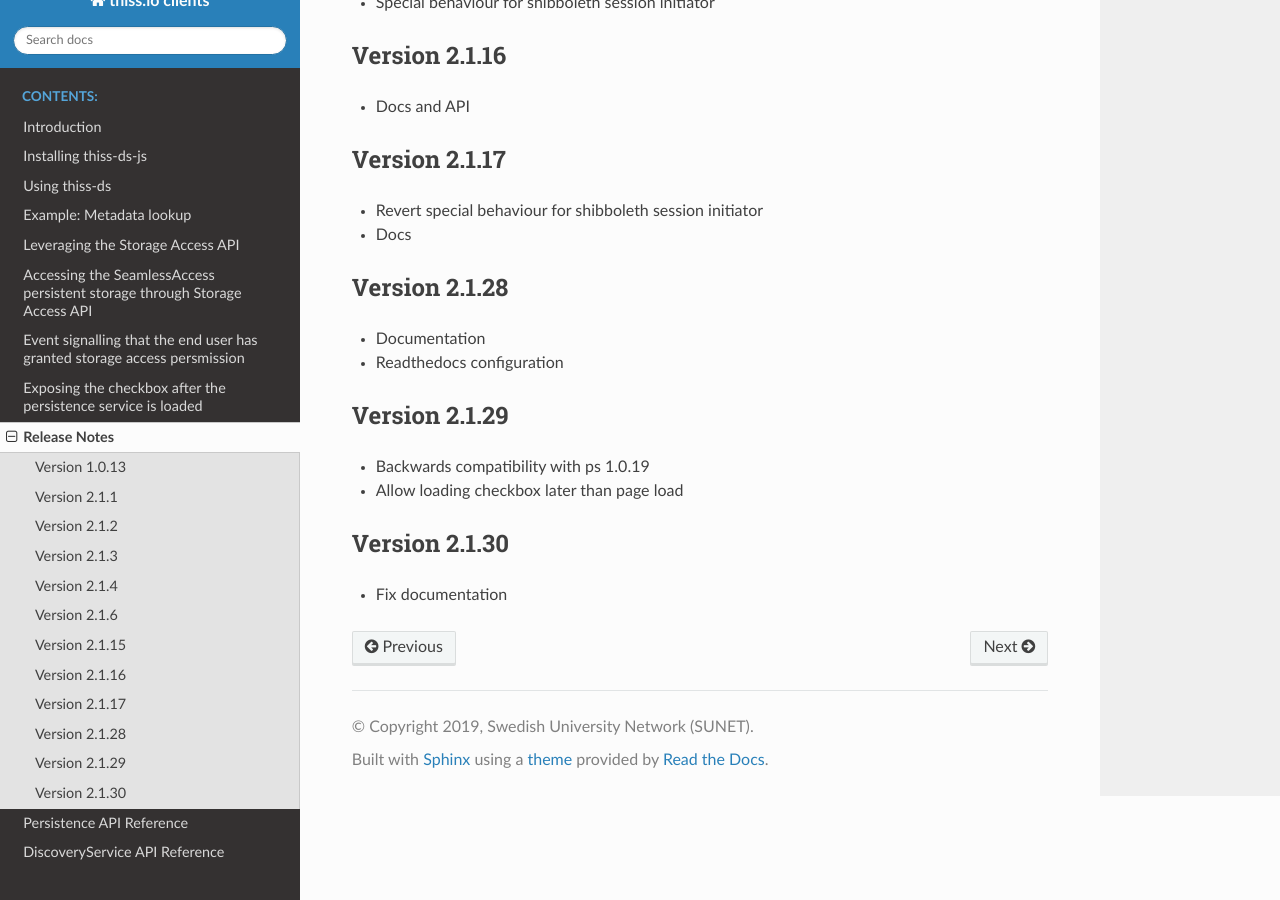
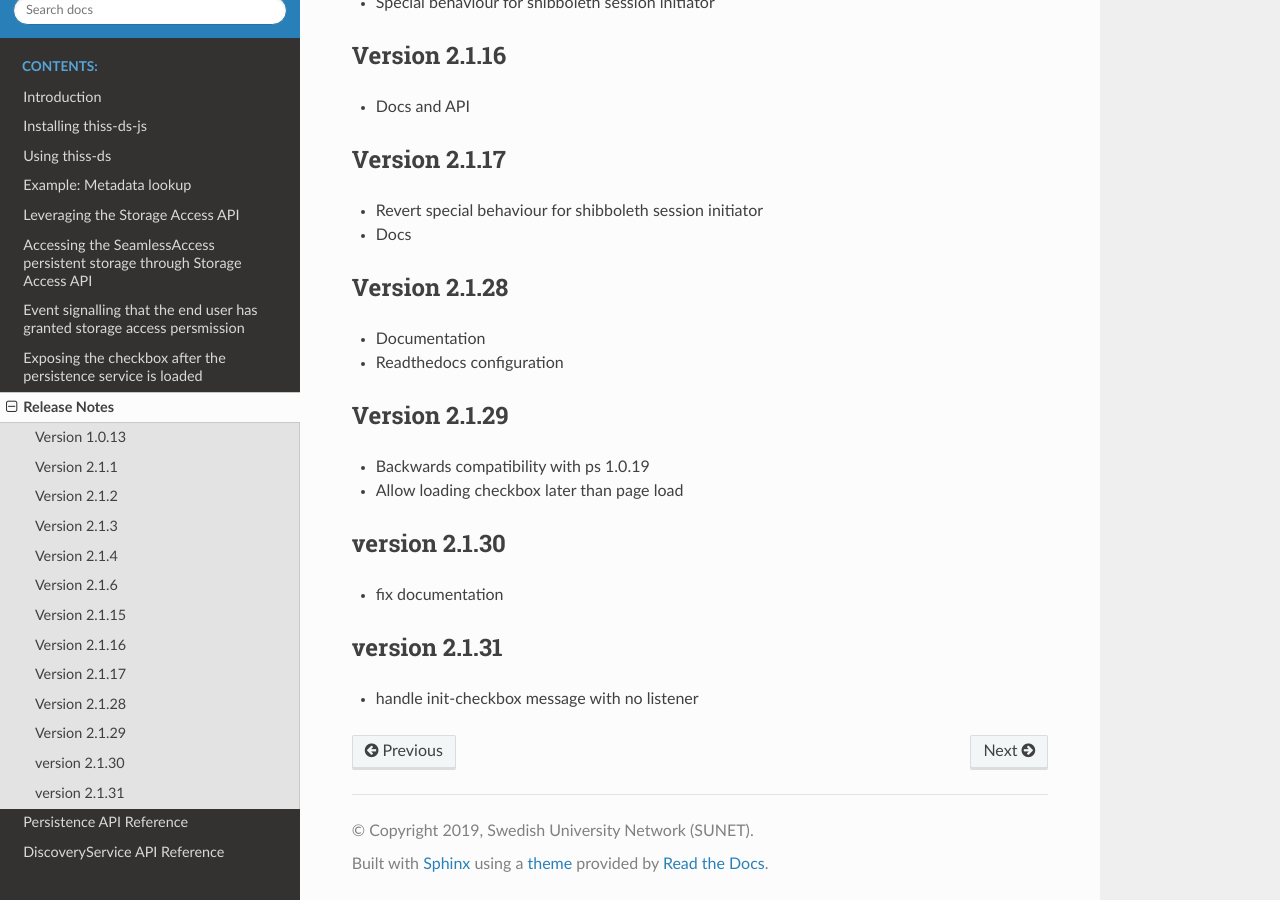
Before and after one commit to TheIdentitySelector/thiss-ds-js, a Sphinx documentation site: the page built from docs/releasenotes.rst, in a window 1280 px wide and 900 px high, scrolled down 849 px. Built offline with Sphinx 7.4.7 and the Read the Docs theme 3.1.0, drawn with Linux system fonts in a browser that asks for light colours.

Commit message:
bump version to 2.1.31

```diff
--- a/docs/conf.py
+++ b/docs/conf.py
@@ -26,7 +26,7 @@ author = u'Leif Johansson'
 # The short X.Y version
 version = u'2.1'
 # The full version, including alpha/beta/rc tags
-release = u'2.1.30'
+release = u'2.1.31'
 
 js_source_path = '../src'
 
--- a/docs/releasenotes.rst
+++ b/docs/releasenotes.rst
@@ -59,7 +59,12 @@ Version 2.1.29
 * Backwards compatibility with ps 1.0.19
 * Allow loading checkbox later than page load
 
-Version 2.1.30
+version 2.1.30
 --------------
 
-* Fix documentation
+* fix documentation
+
+version 2.1.31
+--------------
+
+* handle init-checkbox message with no listener
--- a/package.json
+++ b/package.json
@@ -1,6 +1,6 @@
 {
   "name": "@theidentityselector/thiss-ds",
-  "version": "2.1.30",
+  "version": "2.1.31",
   "description": "A set of clients for the thiss.io service",
   "main": "dist/thiss-ds.js",
   "homepage": "https://thiss.io",
```
Also changed, not shown: 3 other files.
